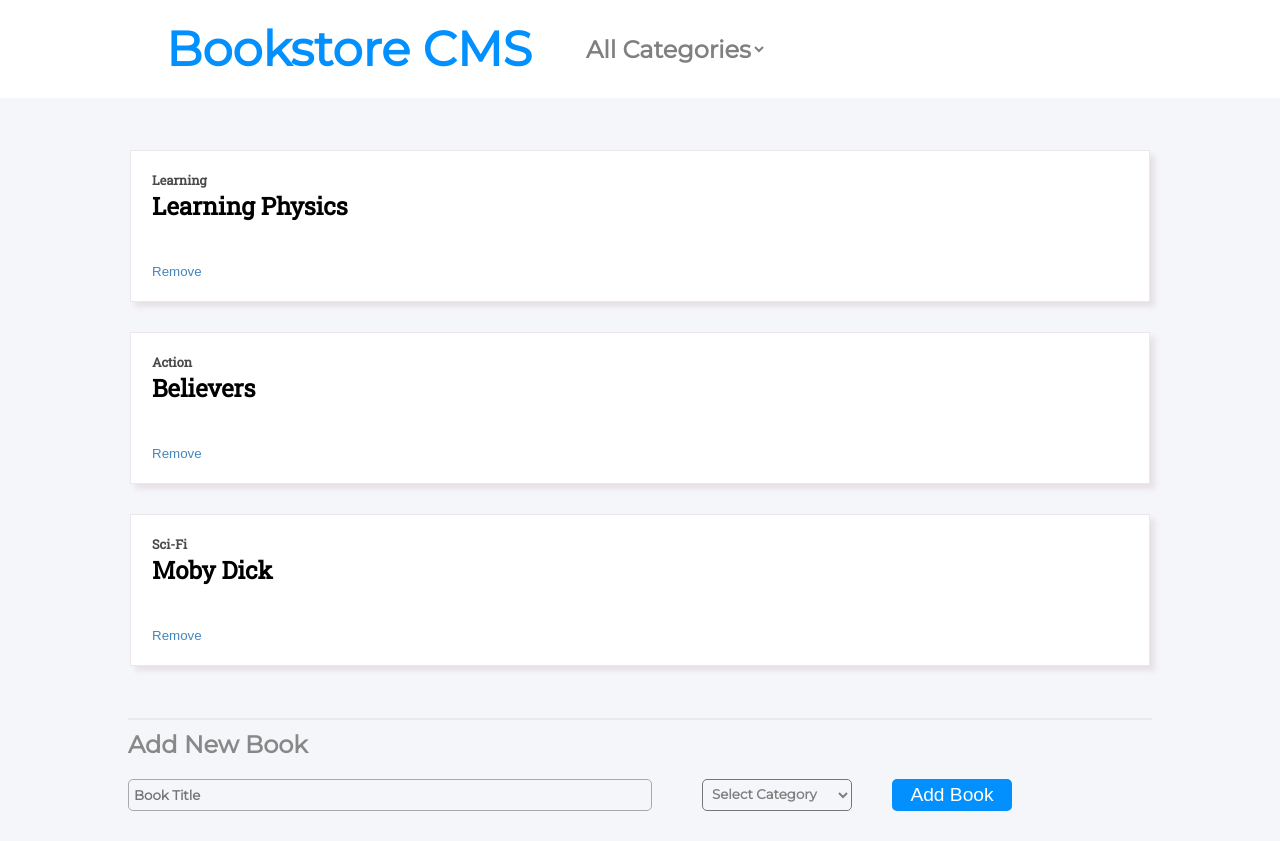
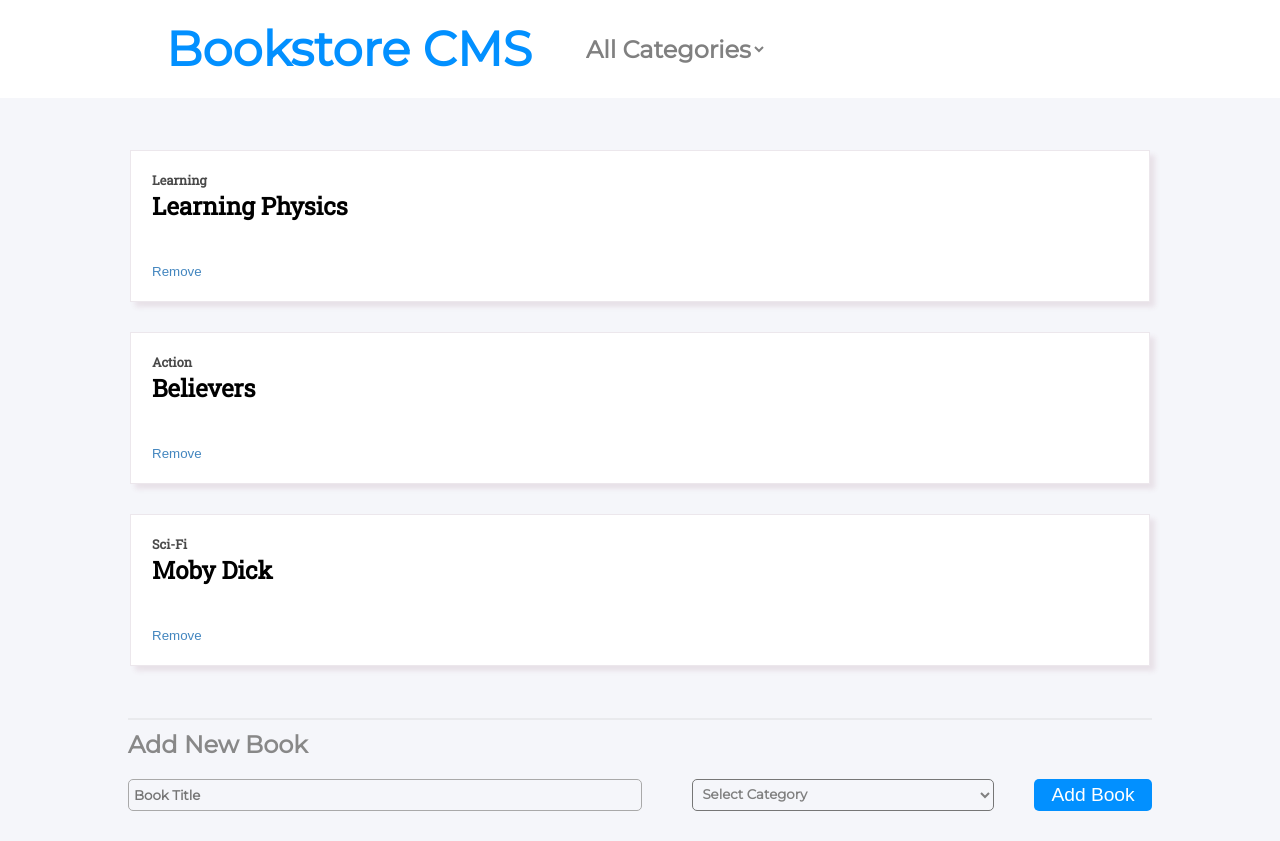
Before and after one commit to majovanilla/react-bookstore-manager, a React (Create React App) app: page / in a window 1280 px wide. Shown: the top 841 px of the page. Built offline with nearby package versions, Linux system fonts and the light colour scheme.

Commit message:
Add spacing between elements in the book form to align them

```diff
--- a/src/index.css
+++ b/src/index.css
@@ -90,7 +90,7 @@ input {
 
 .form-selector {
   margin-left: 10px;
-  width: 150px;
+  width: 30%;
   color: grey;
   padding: 5px;
   border-radius: 5px;
@@ -104,6 +104,7 @@ input {
 
 .books-form-row {
   display: flex;
+  justify-content: space-between;
 }
 
 .books-form-row > * {
@@ -125,6 +126,7 @@ input {
   border: none;
   font-size: 1.2rem;
   padding: 5px;
+  margin: 0;
 }
 
 form h2 {
```
